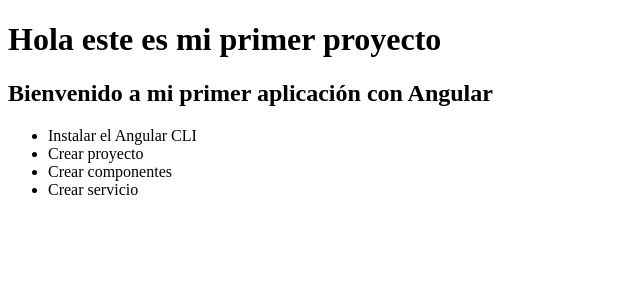
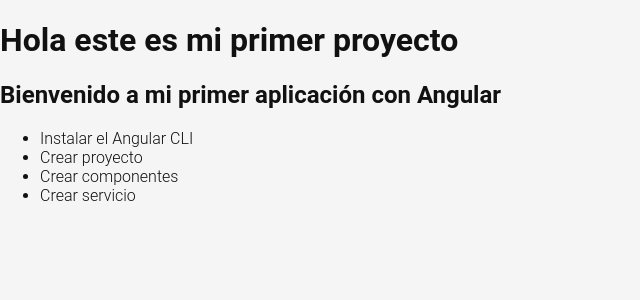
Before and after one commit to YaegerSmith/PracticaAngular, an Angular app: page /labs in a window 1280 px wide. Shown: the top 300 px of the page, without its empty margins (0-640 px from the left). Built offline with nearby package versions, Linux system fonts and the light colour scheme.

Commit message:
Se agrego un estilo al css

```diff
--- a/src/app/app.component.html
+++ b/src/app/app.component.html
@@ -1,8 +1 @@
-<h1>Hola este es mi primer proyecto</h1> <!-- Esta línea muestra un título con el texto -->
-<!-- Esta línea muestra un subtítulo con el valor de la variable welcome, que se define en el componente AppComponent -->
-<h2>{{ welcome }}</h2>
-<ul style="list-style-type: disc;"> <!-- Esta línea crea una lista con puntos -->
-  <li *ngFor="let task of tasks; let i = index"> <!-- Esta línea usa la directiva *ngFor para iterar sobre el arreglo tasks, que se define en el componente AppComponent, y asignar cada elemento a la variable task y su índice a la variable i -->
-    {{ task }} <!-- Esta línea muestra el valor de la variable task, que corresponde a una tarea que hay que hacer en Angular -->
-  </li>
-</ul>
+<router-outlet></router-outlet>
--- a/src/app/app.component.ts
+++ b/src/app/app.component.ts
@@ -1,5 +1,5 @@
 import { Component } from '@angular/core';
-import { CommonModule } from '@angular/common'; // Añade esta línea
+import { CommonModule } from '@angular/common';
 import { RouterOutlet } from '@angular/router';
 
 
--- a/src/app/pages/labs/labs.component.ts
+++ b/src/app/pages/labs/labs.component.ts
@@ -1,9 +1,11 @@
 import { Component } from '@angular/core';
+import { CommonModule } from '@angular/common';
+import { RouterOutlet } from '@angular/router';
 
 @Component({
   selector: 'app-labs',
   standalone: true,
-  imports: [],
+  imports: [CommonModule, RouterOutlet],
   templateUrl: './labs.component.html',
   styleUrl: './labs.component.css'
 })
--- a/src/styles.css
+++ b/src/styles.css
@@ -1 +1,34 @@
-/* You can add global styles to this file, and also import other style files */
+html,
+body {
+  margin: 0;
+  padding: 0;
+}
+
+button {
+  margin: 0;
+  padding: 0;
+  border: 0;
+  background: none;
+  font-size: 100%;
+  vertical-align: baseline;
+  font-family: inherit;
+  font-weight: inherit;
+  color: inherit;
+  -webkit-appearance: none;
+  appearance: none;
+  -webkit-font-smoothing: antialiased;
+  -moz-osx-font-smoothing: grayscale;
+}
+
+body {
+  font-family: "Roboto", sans-serif;
+  background: #f5f5f5;
+  color: #111111;
+  -webkit-font-smoothing: antialiased;
+  -moz-osx-font-smoothing: grayscale;
+  font-weight: 300;
+}
+
+:focus {
+  outline: 0;
+}
```
